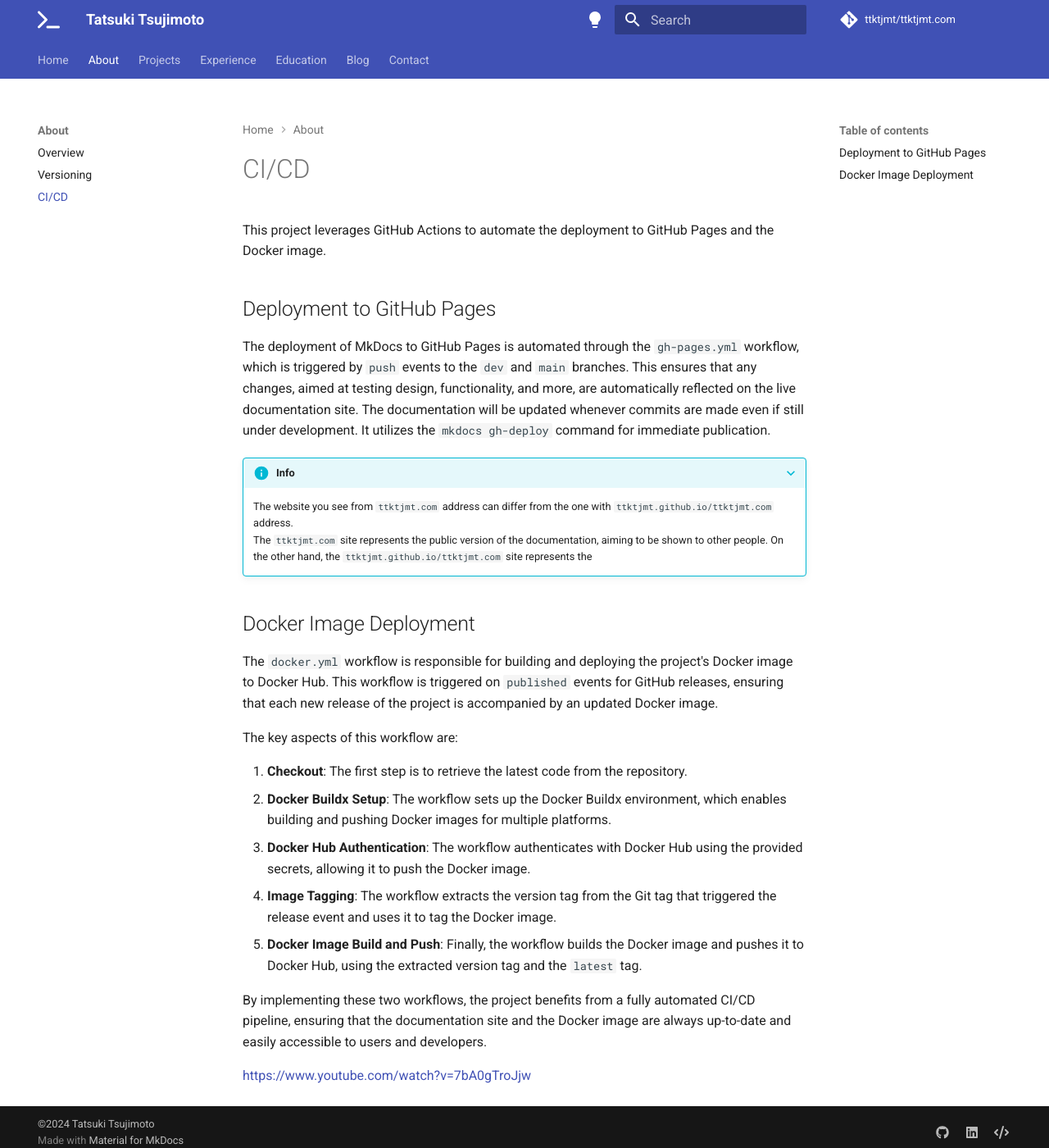
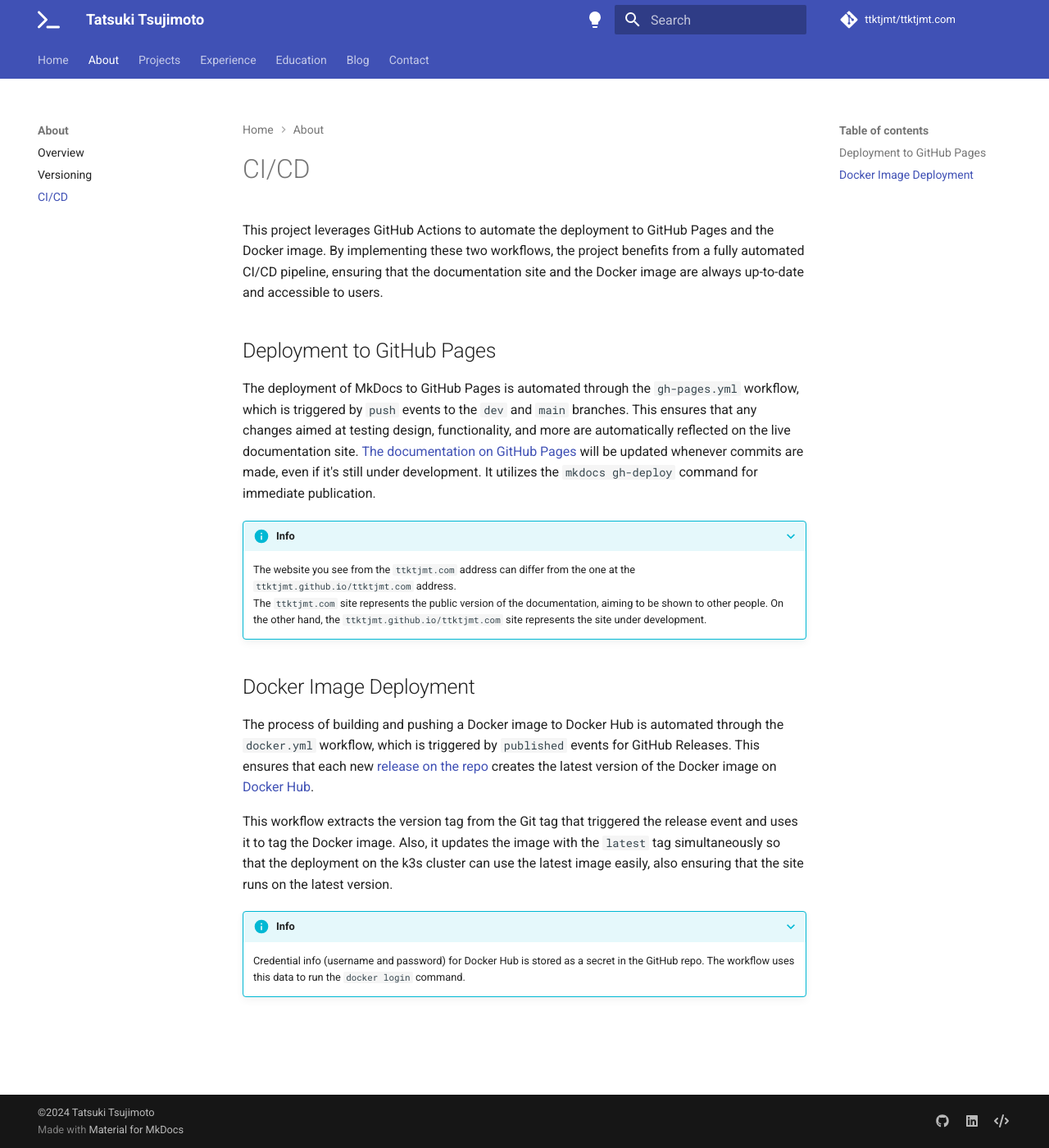
Before and after one commit to ttktjmt/ttktjmt.com, an MkDocs documentation site: the page built from docs/docs/about/cicd.md, in a window 1280 px wide and 1400 px high. Shown: the whole window at 82% size. Built offline with MkDocs 1.6.1 and Material for MkDocs 9.7.7, drawn with Linux system fonts in a browser that asks for light colours; comment, search, counter and statistics services are not loaded.

Commit message:
Update cicd page
finish the content. mermaid graph can be included

```diff
--- a/docs/docs/about/cicd.md
+++ b/docs/docs/about/cicd.md
@@ -1,5 +1,4 @@
-
-This project leverages GitHub Actions to automate the deployment to GitHub Pages and the Docker image.
+This project leverages GitHub Actions to automate the deployment to GitHub Pages and the Docker image. By implementing these two workflows, the project benefits from a fully automated CI/CD pipeline, ensuring that the documentation site and the Docker image are always up-to-date and accessible to users.
 
 ## Deployment to GitHub Pages
 
@@ -15,25 +14,19 @@
     deploy -> publish
 -->
 
-The deployment of MkDocs to GitHub Pages is automated through the `gh-pages.yml` workflow, which is triggered by `push` events to the `dev` and `main` branches. This ensures that any changes, aimed at testing design, functionality, and more, are automatically reflected on the live documentation site. The documentation will be updated whenever commits are made even if still under development. It utilizes the `mkdocs gh-deploy` command for immediate publication.
+The deployment of MkDocs to GitHub Pages is automated through the `gh-pages.yml` workflow, which is triggered by `push` events to the `dev` and `main` branches. This ensures that any changes aimed at testing design, functionality, and more are automatically reflected on the live documentation site. [The documentation on GitHub Pages](https://ttktjmt.github.io/ttktjmt.com/){:target="_blank"} will be updated whenever commits are made, even if it's still under development. It utilizes the `mkdocs gh-deploy` command for immediate publication.
 
 ???+ info
 
-    The website you see from `ttktjmt.com` address can differ from the one with `ttktjmt.github.io/ttktjmt.com` address.<br>
-    The `ttktjmt.com` site represents the public version of the documentation, aiming to be shown to other people. On the other hand, the `ttktjmt.github.io/ttktjmt.com` site represents the
+    The website you see from the `ttktjmt.com` address can differ from the one at the `ttktjmt.github.io/ttktjmt.com` address.<br>
+    The `ttktjmt.com` site represents the public version of the documentation, aiming to be shown to other people. On the other hand, the `ttktjmt.github.io/ttktjmt.com` site represents the site under development.
 
 ## Docker Image Deployment
 
-The `docker.yml` workflow is responsible for building and deploying the project's Docker image to Docker Hub. This workflow is triggered on `published` events for GitHub releases, ensuring that each new release of the project is accompanied by an updated Docker image.
+The process of building and pushing a Docker image to Docker Hub is automated through the `docker.yml` workflow, which is triggered by `published` events for GitHub Releases. This ensures that each new [release on the repo](https://github.com/ttktjmt/ttktjmt.com/releases){:target="_blank"} creates the latest version of the Docker image on [Docker Hub](https://hub.docker.com/u/ttktjmt){:target="_blank"}.
 
-The key aspects of this workflow are:
+This workflow extracts the version tag from the Git tag that triggered the release event and uses it to tag the Docker image. Also, it updates the image with the `latest` tag simultaneously so that the deployment on the k3s cluster can use the latest image easily, also ensuring that the site runs on the latest version.
 
-1. **Checkout**: The first step is to retrieve the latest code from the repository.
-2. **Docker Buildx Setup**: The workflow sets up the Docker Buildx environment, which enables building and pushing Docker images for multiple platforms.
-3. **Docker Hub Authentication**: The workflow authenticates with Docker Hub using the provided secrets, allowing it to push the Docker image.
-4. **Image Tagging**: The workflow extracts the version tag from the Git tag that triggered the release event and uses it to tag the Docker image.
-5. **Docker Image Build and Push**: Finally, the workflow builds the Docker image and pushes it to Docker Hub, using the extracted version tag and the `latest` tag.
+???+ info
 
-By implementing these two workflows, the project benefits from a fully automated CI/CD pipeline, ensuring that the documentation site and the Docker image are always up-to-date and easily accessible to users and developers.
-
-[https://www.youtube.com/watch?v=7bA0gTroJjw](https://www.youtube.com/watch?v=7bA0gTroJjw)
+    Credential info (username and password) for Docker Hub is stored as a secret in the GitHub repo. The workflow uses this data to run the `docker login` command.
```
